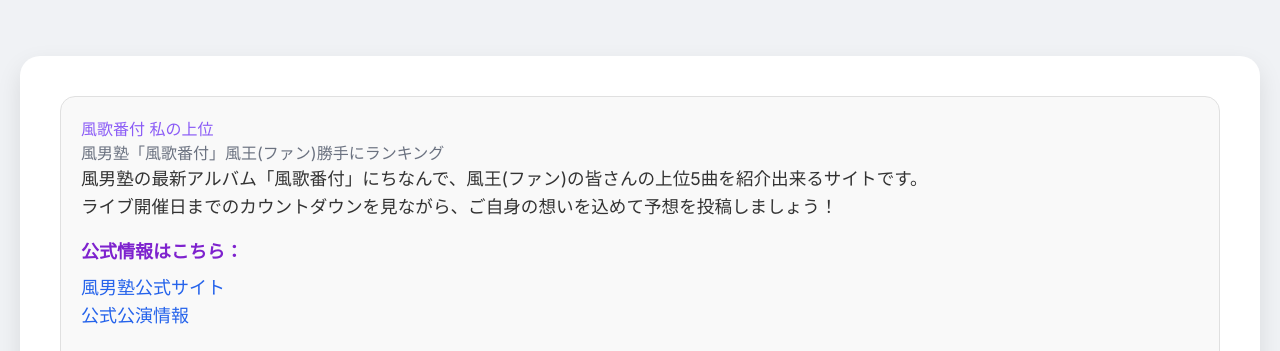
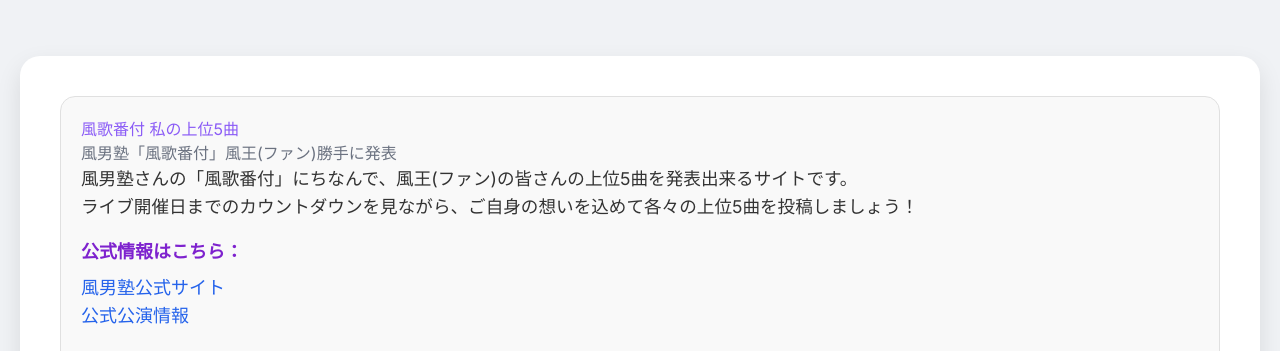
Before and after one commit to kyoheria/kazeuta_banzuke, a plain HTML site: page index.html in a window 1280 px wide. Shown: the top 351 px of the page. Drawn offline with nearby package versions, Linux system fonts and the light colour scheme.

Commit message:
Update index.html

```diff
--- a/index.html
+++ b/index.html
@@ -3,7 +3,7 @@
 <head>
     <meta charset="UTF-8">
     <meta name="viewport" content="width=device-width, initial-scale=1.0">
-    <title>風歌番付 勝手に予想サイト</title>
+    <title>風歌番付 勝手に発表サイト</title>
     <!-- Interフォントの読み込み -->
     <link href="https://fonts.googleapis.com/css2?family=Inter:wght@400;600;700&display=swap" rel="stylesheet">
     <!-- Tailwind CSS CDN -->
@@ -261,14 +261,14 @@
         <!-- トップページセクション -->
         <div id="topPage" class="page-section active">
             <header>
-                <h1>風歌番付 私の上位</h1>
-                <h2>風男塾「風歌番付」風王(ファン)勝手にランキング</h2>
+                <h1>風歌番付 私の上位5曲</h1>
+                <h2>風男塾「風歌番付」風王(ファン)勝手に発表</h2>
             </header>
 
             <main>
                 <p>
-                    風男塾の最新アルバム「風歌番付」にちなんで、風王(ファン)の皆さんの上位5曲を紹介出来るサイトです。<br>
-                    ライブ開催日までのカウントダウンを見ながら、ご自身の想いを込めて予想を投稿しましょう！
+                    風男塾さんの「風歌番付」にちなんで、風王(ファン)の皆さんの上位5曲を発表出来るサイトです。<br>
+                    ライブ開催日までのカウントダウンを見ながら、ご自身の想いを込めて各々の上位5曲を投稿しましょう！
                 </p>
                 <div class="mt-4 mb-6">
                     <p class="text-lg font-semibold text-purple-700 mb-2">公式情報はこちら：</p>
```
